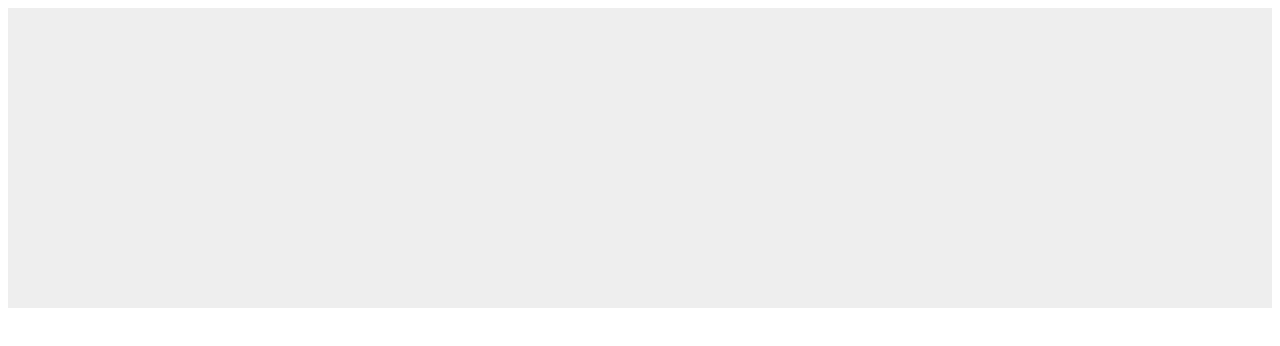
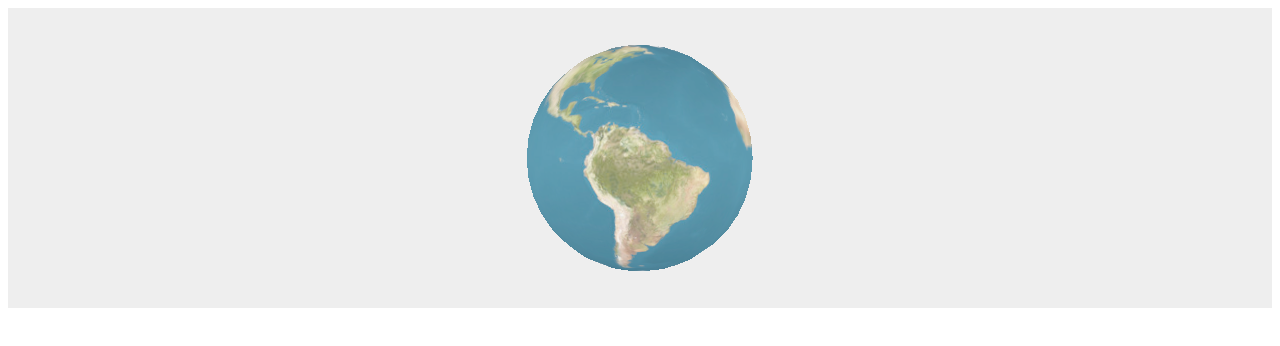
Before and after one commit to Erraida/webjs, a plain HTML site: page index.html in a window 1280 px wide. Drawn offline with nearby package versions, Linux system fonts and the light colour scheme; animation ran at ten frames a second.

Commit message:
Update index.html

```diff
--- a/index.html
+++ b/index.html
@@ -46,7 +46,7 @@
     //создаем загрузчик текстур
     var loader = new THREE.TextureLoader();
     //грузим
-    loader.load( '/images/news/101-earth.jpg', /* тут колбек */function ( texture ) {
+    loader.load( '/7MXox.jpg', /* тут колбек */function ( texture ) {
       //вызывается при загрузке
       //создает примитив, материал
       var geometry = new THREE.SphereGeometry( 200, 20, 20 );
```
